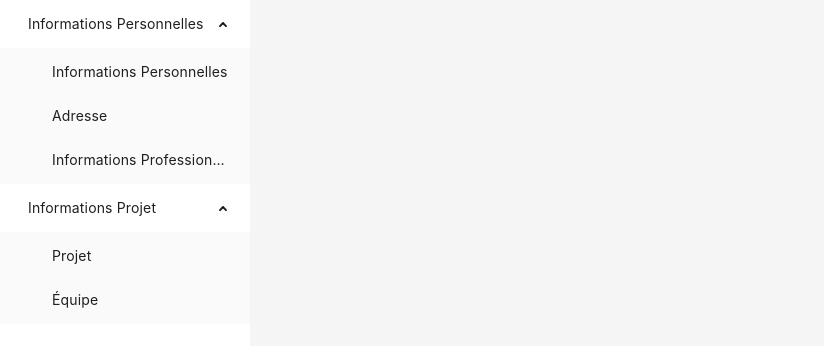
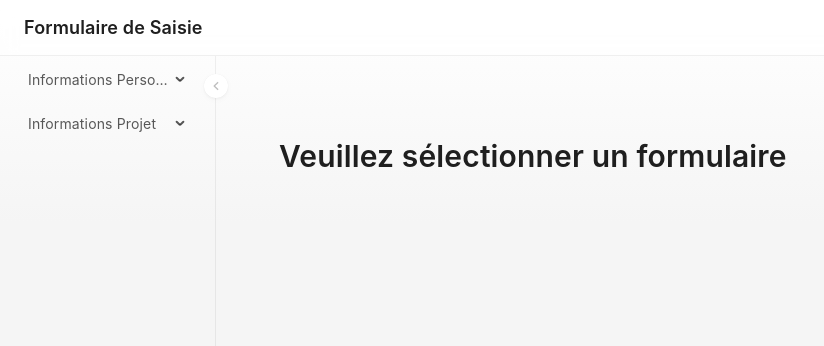
Before and after one commit to Alexkode/IndeedAllNight, a React (Create React App) app: page / in a window 1280 px wide. Shown: the top 346 px of the page, without its empty margins (0-824 px from the left). Built offline with nearby package versions, Linux system fonts and the light colour scheme.

Commit message:
Ajout du prolayout, projet complet

```diff
--- a/src/components/CustomCategorization.tsx
+++ b/src/components/CustomCategorization.tsx
@@ -3,9 +3,10 @@ import { JsonForms } from '@jsonforms/react';
 import { materialRenderers } from '@jsonforms/material-renderers';
 import { materialCells } from '@jsonforms/material-renderers';
 import { JsonSchema } from '@jsonforms/core';
-import { Layout, Menu } from 'antd';
+import { ProLayout } from '@ant-design/pro-components';
+import { Typography } from 'antd';
 
-const { Content, Sider } = Layout;
+const { Title } = Typography;
 
 interface ExtendedUISchemaElement {
   type: string;
@@ -38,21 +39,28 @@ interface CustomCategorizationProps {
 const CustomCategorization: React.FC<CustomCategorizationProps> = ({ formSets }) => {
   const [selectedForm, setSelectedForm] = useState<Form | null>(null);
   const [selectedSet, setSelectedSet] = useState<FormSet>(formSets[0]);
+  const [pathname, setPathname] = useState('/');
 
-  const menuItems = formSets.map(set => ({
-    key: set.title,
-    label: set.title,
-    children: set.forms.map(form => ({
-      key: `${set.title}-${form.name}`,
-      label: form.name,
+  const route = {
+    path: '/',
+    routes: formSets.map(set => ({
+      path: `/${set.title.toLowerCase().replace(/\s+/g, '-')}`,
+      name: set.title,
+      routes: set.forms.map(form => ({
+        path: `/${set.title.toLowerCase().replace(/\s+/g, '-')}/${form.name.toLowerCase().replace(/\s+/g, '-')}`,
+        name: form.name,
+      }))
     }))
-  }));
+  };
 
-  const handleMenuClick = ({ key }: { key: string }) => {
+  const handleMenuClick = (path: string) => {
+    setPathname(path);
     for (const set of formSets) {
-      if (key.startsWith(set.title)) {
-        const formKey = key.replace(`${set.title}-`, '');
-        const form = set.forms.find(f => f.name === formKey);
+      const setPath = `/${set.title.toLowerCase().replace(/\s+/g, '-')}`;
+      if (path.startsWith(setPath)) {
+        const form = set.forms.find(f =>
+          path === `${setPath}/${f.name.toLowerCase().replace(/\s+/g, '-')}`
+        );
         if (form) {
           setSelectedSet(set);
           setSelectedForm(form);
@@ -63,19 +71,29 @@ const CustomCategorization: React.FC<CustomCategorizationProps> = ({ formSets })
   };
 
   return (
-    <Layout style={{ minHeight: '100vh' }}>
-      <Sider theme="light" width={250}>
-        <Menu
-          mode="inline"
-          style={{ height: '100%', borderRight: 0 }}
-          items={menuItems}
-          onClick={handleMenuClick}
-          defaultOpenKeys={formSets.map(set => set.title)}
-        />
-      </Sider>
-      <Layout style={{ padding: '24px' }}>
-        <Content style={{ padding: 24, margin: 0, minHeight: 280 }}>
-          {selectedForm && (
+    <ProLayout
+      title="Formulaire de Saisie"
+      logo={null}
+      layout="mix"
+      splitMenus={false}
+      contentWidth="Fluid"
+      fixedHeader
+      fixSiderbar
+      route={route}
+      location={{ pathname }}
+      onMenuHeaderClick={() => setSelectedForm(null)}
+      menuItemRender={(item, dom) => (
+        <div onClick={() => handleMenuClick(item.path || '/')}>
+          {dom}
+        </div>
+      )}
+      style={{ height: '100vh' }}
+    >
+      <div style={{ padding: 24 }}>
+        {selectedForm ? (
+          <>
+            <Title level={2}>{selectedSet.title}</Title>
+            <Title level={3}>{selectedForm.name}</Title>
             <JsonForms
               schema={selectedSet.schema}
               uischema={selectedForm.uischema}
@@ -83,10 +101,12 @@ const CustomCategorization: React.FC<CustomCategorizationProps> = ({ formSets })
               renderers={materialRenderers}
               cells={materialCells}
             />
-          )}
-        </Content>
-      </Layout>
-    </Layout>
+          </>
+        ) : (
+          <Title level={2}>Veuillez sélectionner un formulaire</Title>
+        )}
+      </div>
+    </ProLayout>
   );
 };
 
```
